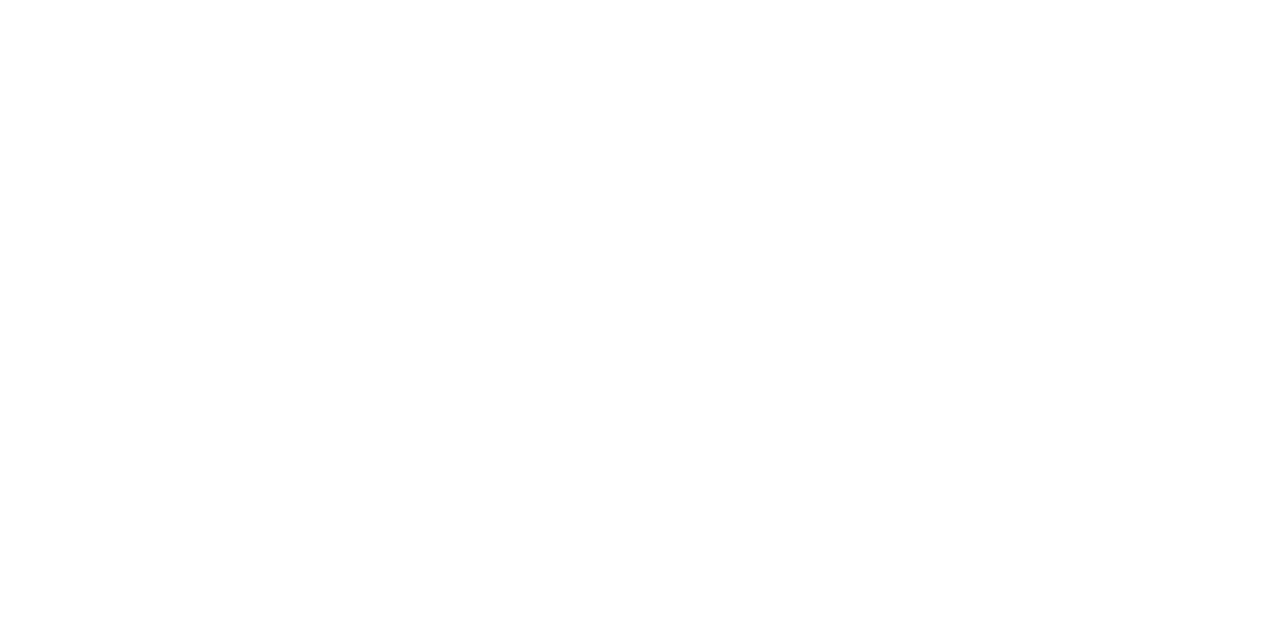
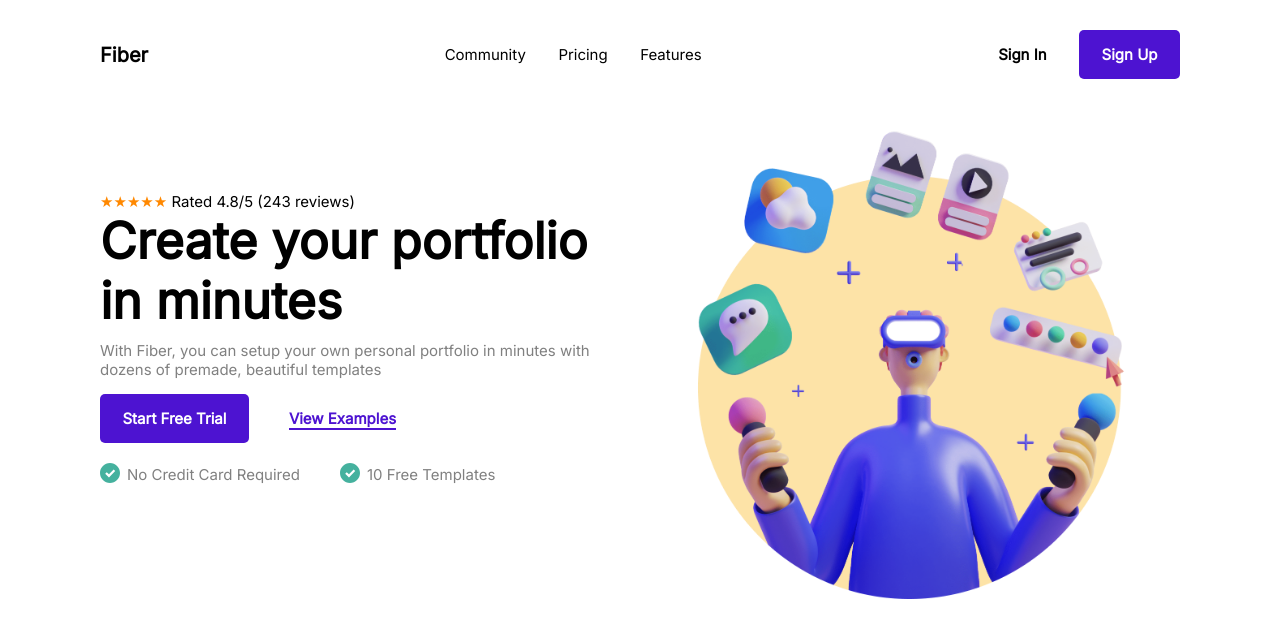
Before and after one commit to glitchy-Lord/fiber--codewell-, a React (Create React App) app: page / in a window 1280 px wide. Shown: the top 638 px of the page. Built offline with nearby package versions, Linux system fonts and the light colour scheme.

Commit message:
added hero section

```diff
--- a/src/App.css
+++ /dev/null
@@ -1,38 +0,0 @@
-.App {
-  text-align: center;
-}
-
-.App-logo {
-  height: 40vmin;
-  pointer-events: none;
-}
-
-@media (prefers-reduced-motion: no-preference) {
-  .App-logo {
-    animation: App-logo-spin infinite 20s linear;
-  }
-}
-
-.App-header {
-  background-color: #282c34;
-  min-height: 100vh;
-  display: flex;
-  flex-direction: column;
-  align-items: center;
-  justify-content: center;
-  font-size: calc(10px + 2vmin);
-  color: white;
-}
-
-.App-link {
-  color: #61dafb;
-}
-
-@keyframes App-logo-spin {
-  from {
-    transform: rotate(0deg);
-  }
-  to {
-    transform: rotate(360deg);
-  }
-}
--- a/src/App.js
+++ b/src/App.js
@@ -1,7 +1,13 @@
-import './App.css';
+import Header from './components/Header';
+import HeroSection from './components/HeroSection';
 
 function App() {
-	return <div className='App'></div>;
+	return (
+		<main className='App'>
+			<Header />
+			<HeroSection />
+		</main>
+	);
 }
 
 export default App;
--- /dev/null
+++ b/src/components/Header.js
@@ -0,0 +1,33 @@
+import React from 'react';
+import classes from './Header.module.css';
+
+const Header = () => {
+	return (
+		<header className={classes.header}>
+			<p>Fiber</p>
+			<ul>
+				<li>
+					<a href='#'>Community</a>
+				</li>
+				<li>
+					<a href='#'>Pricing</a>
+				</li>
+				<li>
+					<a href='#'>Features</a>
+				</li>
+			</ul>
+			<ul>
+				<li>
+					<a href='#'>Sign In</a>
+				</li>
+				<li>
+					<a className={classes.signup} href='#'>
+						Sign Up
+					</a>
+				</li>
+			</ul>
+		</header>
+	);
+};
+
+export default Header;
--- /dev/null
+++ b/src/components/Header.module.css
@@ -0,0 +1,39 @@
+.header {
+	/* max-width: 1440px; */
+	display: flex;
+	justify-content: space-between;
+	align-items: center;
+	font-size: 1.5rem;
+	font-weight: 500;
+
+	padding: 3rem 10rem 2rem 10rem;
+}
+
+.header p {
+	font-size: 2rem;
+	font-weight: 700;
+}
+
+.header ul {
+	display: flex;
+	justify-content: space-between;
+	align-items: center;
+}
+
+.header ul li {
+	/* width: 15%; */
+	margin-left: 3.25rem;
+}
+
+.header ul:last-of-type {
+	font-weight: 700;
+}
+
+.signup {
+	display: inline-block;
+	background-color: var(--accent-color);
+	color: white;
+	padding: 1em 1.5em;
+
+	border-radius: 5px;
+}
--- /dev/null
+++ b/src/components/HeroSection.js
@@ -0,0 +1,58 @@
+import React from 'react';
+import heroImg from '../assets/hero-Illustration.png';
+import checkmark from '../assets/Checkmark.svg';
+import classes from './HeroSection.module.css';
+
+const HeroSection = () => {
+	return (
+		<section className={classes.hero}>
+			<div className={classes.heroText}>
+				<p className={classes.review}>
+					<span>&#9733;&#9733;&#9733;&#9733;&#9733;</span> Rated 4.8/5
+					(243 reviews)
+				</p>
+				<h1>Create your portfolio in minutes</h1>
+				<p className={classes.desc}>
+					With Fiber, you can setup your own personal portfolio in
+					minutes with dozens of premade, beautiful templates
+				</p>
+				<div>
+					<ul>
+						<li>
+							<a className={classes.trial} href='#'>
+								Start Free Trial
+							</a>
+						</li>
+						<li>
+							<a className={classes.examples} href='#'>
+								View Examples
+							</a>
+						</li>
+					</ul>
+				</div>
+				<div>
+					<ul>
+						<li>
+							<span>
+								<img src={checkmark} alt='' />
+							</span>
+							No Credit Card Required
+						</li>
+						<li>
+							<span>
+								<img src={checkmark} alt='' />
+							</span>
+							10 Free Templates
+						</li>
+					</ul>
+				</div>
+			</div>
+
+			<div className={classes.heroImg}>
+				<img src={heroImg} alt='' />
+			</div>
+		</section>
+	);
+};
+
+export default HeroSection;
--- /dev/null
+++ b/src/components/HeroSection.module.css
@@ -0,0 +1,92 @@
+.hero {
+	/* width: 100%; */
+	display: flex;
+	padding: 0 10rem;
+	height: 50rem;
+
+	/* margin-bottom: 10rem; */
+}
+
+.heroImg,
+.heroText {
+	width: 100%;
+}
+
+.heroText {
+	margin: auto 0;
+	font-size: 1.5rem;
+}
+
+.review {
+	font-weight: 500;
+}
+
+.review span {
+	color: rgb(255, 136, 0);
+}
+
+.heroText h1 {
+	font-size: 5rem;
+	margin-bottom: 1rem;
+}
+
+.desc {
+	color: gray;
+	margin-bottom: 1.5rem;
+}
+
+.heroText ul {
+	display: flex;
+	align-items: center;
+
+	margin-bottom: 2rem;
+}
+
+.heroText li {
+	margin-right: 4rem;
+	color: gray;
+
+	display: flex;
+	align-items: center;
+}
+
+.heroText span img {
+	width: 2rem;
+	margin-right: 0.7rem;
+}
+
+.trial {
+	display: inline-block;
+	background-color: var(--accent-color);
+	color: white;
+	padding: 1em 1.5em;
+	font-weight: 700;
+
+	border-radius: 5px;
+}
+
+.examples {
+	color: var(--accent-color);
+	font-weight: 700;
+	position: relative;
+}
+
+.examples::after {
+	content: '';
+	position: absolute;
+	width: 100%;
+	height: 2px;
+	background-color: var(--accent-color);
+	bottom: -2px;
+	left: 0;
+}
+
+.heroImg {
+	height: 100%;
+}
+
+.heroImg img {
+	width: 100%;
+	height: 100%;
+	object-fit: contain;
+}
--- a/src/index.css
+++ b/src/index.css
@@ -1,13 +1,28 @@
-body {
-  margin: 0;
-  font-family: -apple-system, BlinkMacSystemFont, 'Segoe UI', 'Roboto', 'Oxygen',
-    'Ubuntu', 'Cantarell', 'Fira Sans', 'Droid Sans', 'Helvetica Neue',
-    sans-serif;
-  -webkit-font-smoothing: antialiased;
-  -moz-osx-font-smoothing: grayscale;
+@import url('https://fonts.googleapis.com/css?family=Inter&display=swap');
+
+*,
+*::before,
+*::after {
+	margin: 0;
+	padding: 0;
+	text-decoration: none;
+	list-style: none;
+	color: black;
 }
 
-code {
-  font-family: source-code-pro, Menlo, Monaco, Consolas, 'Courier New',
-    monospace;
+html {
+	font-size: 62.5%;
 }
+
+body {
+	font-family: Inter;
+}
+
+:root {
+	--accent-color: #4d13d1;
+}
+
+.App {
+	max-width: 1440px;
+	margin: auto;
+}
```
Also changed, not shown: src/assets/Checkmark.svg (added), src/assets/hero-Illustration.png (added).
